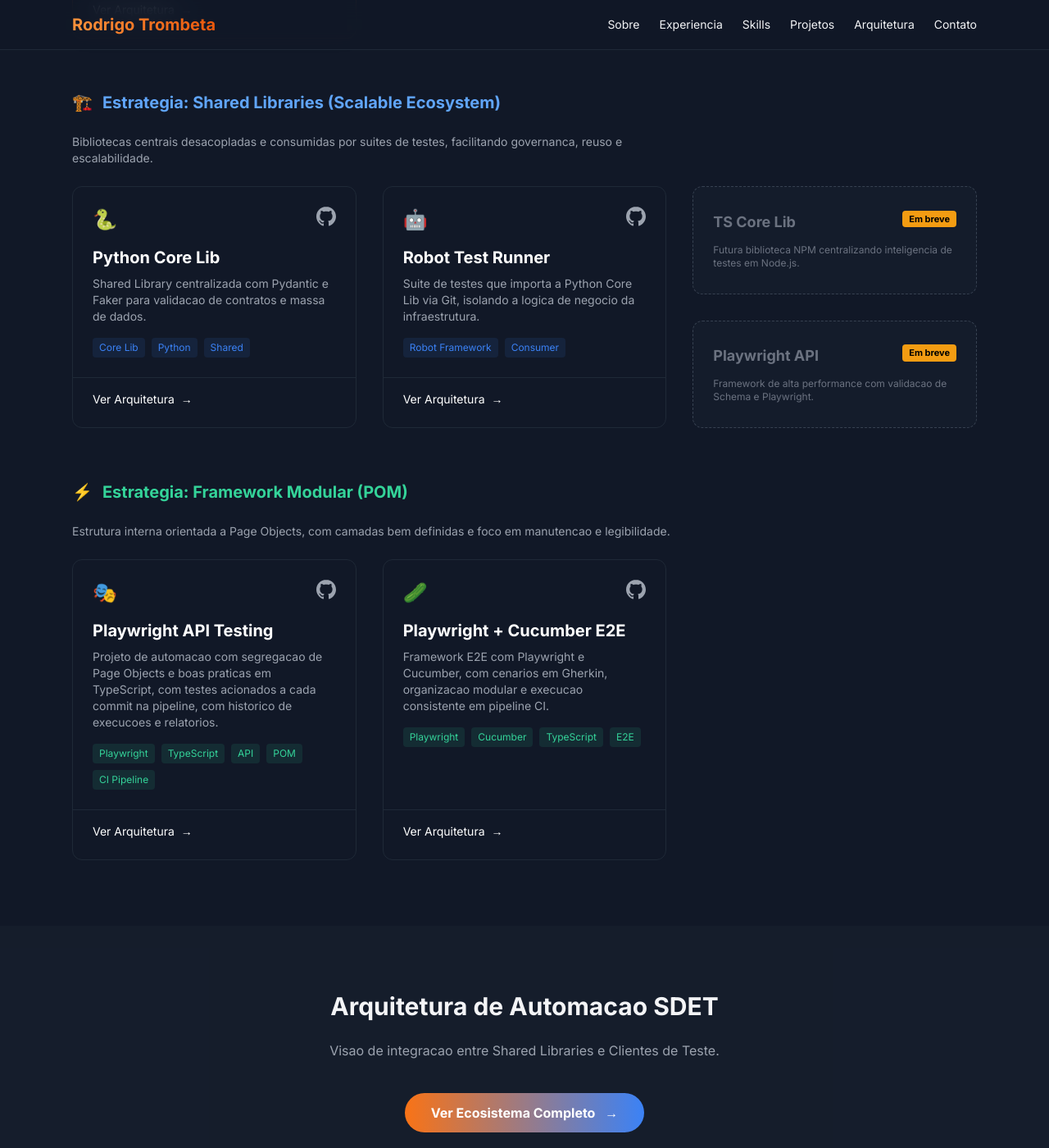
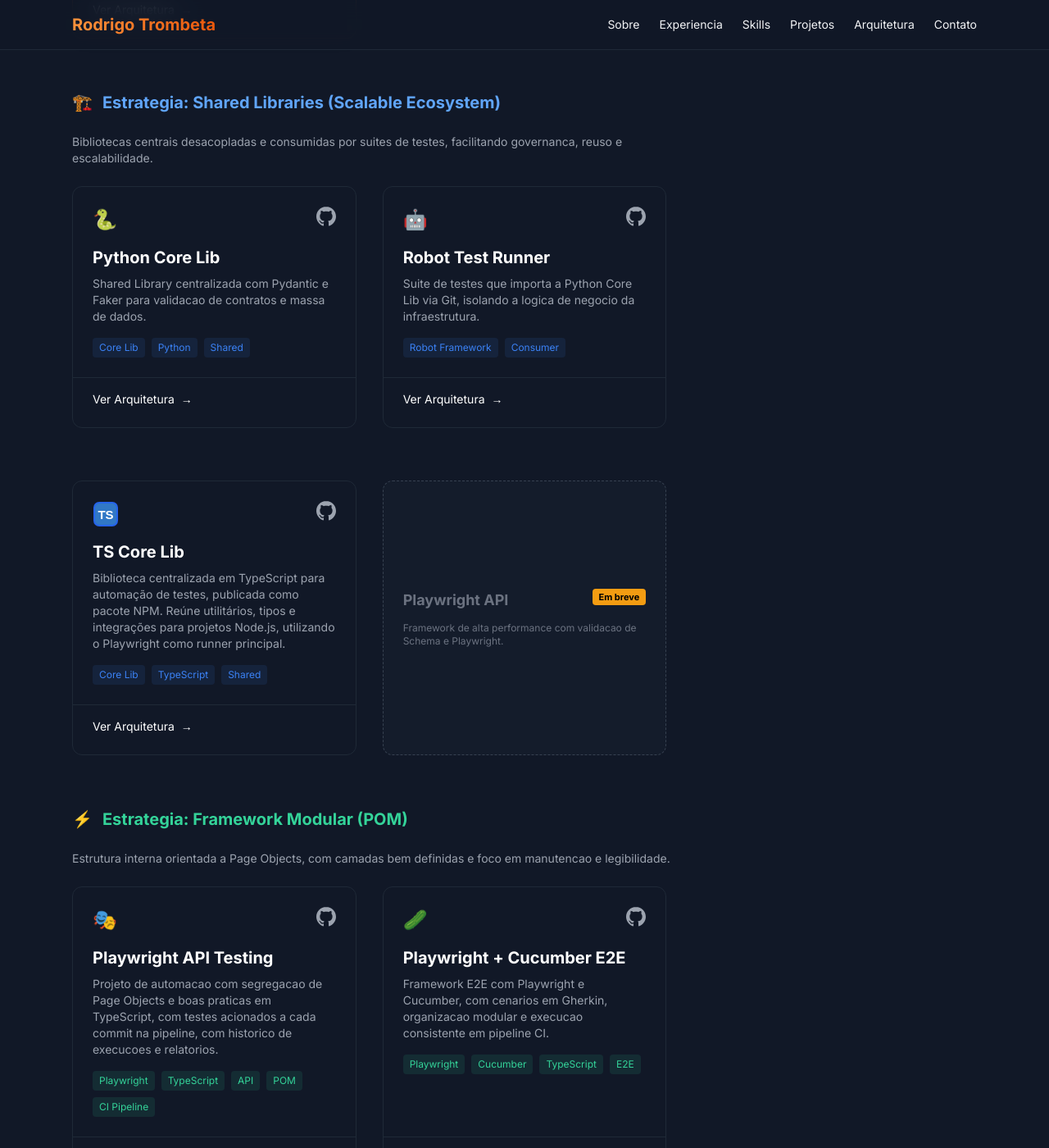
Before and after one commit to rftrombeta/rftrombeta.github.io, a Jekyll site: the page built from index.html, in a window 1280 px wide and 1400 px high, scrolled down 3163 px. Shown: the whole window at 82% size. Built offline with Jekyll 4.4.1, drawn with Linux system fonts in a browser that asks for light colours; nearby versions of some CDN libraries.

Commit message:
adicionando novo projeto SDET TypeScript

```diff
--- a/_includes/sections/architecture.html
+++ b/_includes/sections/architecture.html
@@ -196,6 +196,26 @@
       </div>
     </template>
 
+    <template id="arch-ts-core">
+      <h4 class="text-xl font-bold mb-4 text-blue-400">TS Core Lib</h4>
+      <div class="bg-gray-900 p-6 md:p-8 rounded-2xl border border-gray-800 overflow-x-auto">
+        <pre class="mermaid">
+                    graph TD
+                    Core[TS Core Lib]
+                    Types[TypeScript Types]
+                    Utils[Utils & Helpers]
+                    Consumer[NPM Consumers]
+
+                    Core --> Types
+                    Core --> Utils
+                    Consumer -->|Importa via NPM| Core
+
+                    style Core fill:#3178c6,stroke:#fff,color:#fff
+                    style Consumer fill:#3178c6,stroke:#fff,color:#fff
+        </pre>
+      </div>
+    </template>
+
     <template id="arch-playwright-api">
       <h4 class="text-xl font-bold mb-4 text-emerald-300">Playwright API Automation</h4>
       <div class="bg-gray-900 p-6 md:p-8 rounded-2xl border border-gray-800 overflow-x-auto">
--- a/_includes/sections/projects.html
+++ b/_includes/sections/projects.html
@@ -102,6 +102,7 @@
           </div>
         </div>
 
+
         <div
           class="bg-gray-900 rounded-xl overflow-hidden border border-gray-800 hover:border-blue-500 transition group flex flex-col">
           <div class="p-6 flex-grow">
@@ -128,6 +129,7 @@
             </div>
           </div>
           <div class="p-6 pt-0 mt-auto border-t border-gray-800">
+
             <button type="button" data-arch-target="arch-robot-runner"
               class="text-white text-sm font-medium flex items-center group-hover:text-blue-400 transition pt-4">
               Ver Arquitetura <span class="ml-2">→</span>
@@ -135,18 +137,51 @@
           </div>
         </div>
 
+        <!-- Seta de colaboração entre Core e Cliente -->
+
+        <!-- Quebra de linha visual antes do TS Core Lib -->
+        <div class="w-full h-0 col-span-full"></div>
+
+        <!-- TS Core Lib alinhado visualmente -->
+        <div
+          class="bg-gray-900 rounded-xl overflow-hidden border border-gray-800 hover:border-blue-500 transition group flex flex-col">
+          <div class="p-6 flex-grow">
+            <div class="flex justify-between items-start mb-4">
+              <div class="text-blue-500 text-2xl">
+                <svg width="32" height="32" viewBox="0 0 32 32" fill="none" xmlns="http://www.w3.org/2000/svg">
+                  <rect x="2" y="2" width="28" height="28" rx="6" fill="#3178C6" stroke="#2563eb" stroke-width="2"/>
+                  <text x="16" y="22" text-anchor="middle" font-family="Arial, Helvetica, sans-serif" font-size="15" font-weight="bold" fill="white">TS</text>
+                </svg>
+              </div>
+              <a href="https://github.com/rftrombeta/sdet-typescript-automation-core" target="_blank"
+                class="text-gray-400 hover:text-white transition">
+                <svg class="w-6 h-6" fill="currentColor" viewBox="0 0 24 24">
+                  <path
+                    d="M12 0c-6.626 0-12 5.373-12 12 0 5.302 3.438 9.8 8.207 11.387.599.111.793-.261.793-.577v-2.234c-3.338.726-4.041-1.412-4.041-1.412-.546-1.387-1.333-1.756-1.333-1.756-1.089-.745.083-.729.083-.729 1.205.084 1.839 1.237 1.839 1.237 1.07 1.834 2.807 1.304 3.492.997.107-.775.418-1.305.762-1.604-2.665-.305-5.467-1.334-5.467-5.931 0-1.311.469-2.381 1.236-3.221-.124-.303-.535-1.524.117-3.176 0 0 1.008-.322 3.301 1.23.957-.266 1.983-.399 3.003-.404 1.02.005 2.047.138 3.006.404 2.291-1.552 3.297-1.23 3.297-1.23.653 1.653.242 2.874.118 3.176.77.84 1.235 1.911 1.235 3.221 0 4.609-2.807 5.624-5.479 5.921.43.372.823 1.102.823 2.222v3.293c0 .319.192.694.801.576 4.765-1.589 8.199-6.086 8.199-11.386 0-6.627-5.373-12-12-12z" />
+                </svg>
+              </a>
+            </div>
+            <h3 class="text-xl font-bold text-white mb-2">
+              TS Core Lib
+            </h3>
+            <p class="text-gray-400 text-sm mb-4">
+              Biblioteca centralizada em TypeScript para automação de testes, publicada como pacote NPM. Reúne utilitários, tipos e integrações para projetos Node.js, utilizando o Playwright como runner principal.
+            </p>
+            <div class="flex flex-wrap gap-2">
+              <span class="px-2 py-1 bg-blue-500/10 text-blue-500 text-xs rounded">Core Lib</span>
+              <span class="px-2 py-1 bg-blue-500/10 text-blue-500 text-xs rounded">TypeScript</span>
+              <span class="px-2 py-1 bg-blue-500/10 text-blue-500 text-xs rounded">Shared</span>
+            </div>
+          </div>
+          <div class="p-6 pt-0 mt-auto border-t border-gray-800">
+            <button type="button" data-arch-target="arch-ts-core"
+              class="text-white text-sm font-medium flex items-center group-hover:text-blue-400 transition pt-4">
+              Ver Arquitetura <span class="ml-2">→</span>
+            </button>
+          </div>
+        </div>
+
         <div class="flex flex-col gap-8">
-          <div
-            class="bg-gray-800/30 rounded-xl border border-dashed border-gray-700 p-6 flex flex-col justify-center flex-grow">
-            <div class="flex justify-between items-start mb-3">
-              <h3 class="text-lg font-bold text-gray-500">TS Core Lib</h3>
-              <span class="badge-soon">Em breve</span>
-            </div>
-            <p class="text-gray-500 text-xs">
-              Futura biblioteca NPM centralizando inteligencia de testes em
-              Node.js.
-            </p>
-          </div>
           <div
             class="bg-gray-800/30 rounded-xl border border-dashed border-gray-700 p-6 flex flex-col justify-center flex-grow">
             <div class="flex justify-between items-start mb-3">
```
